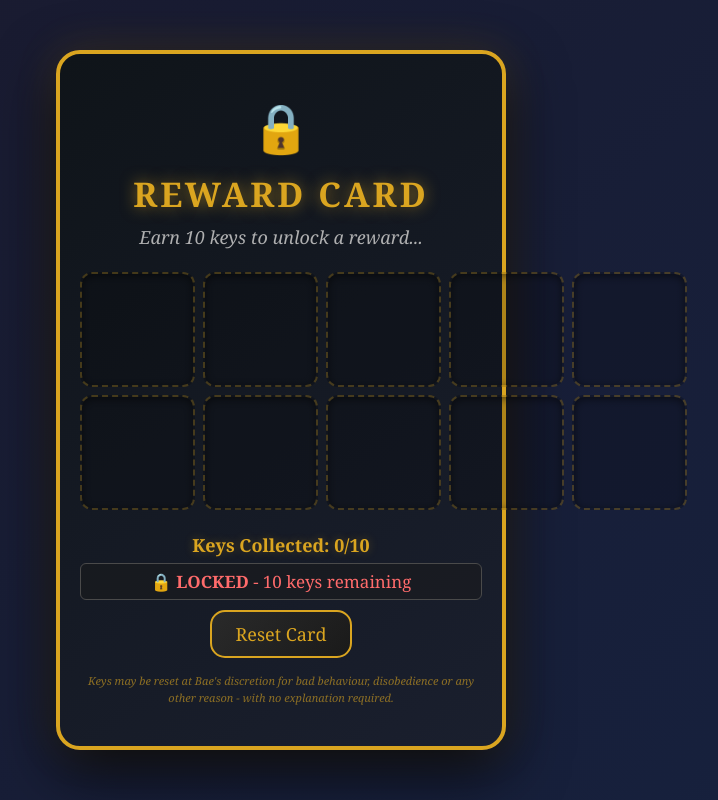
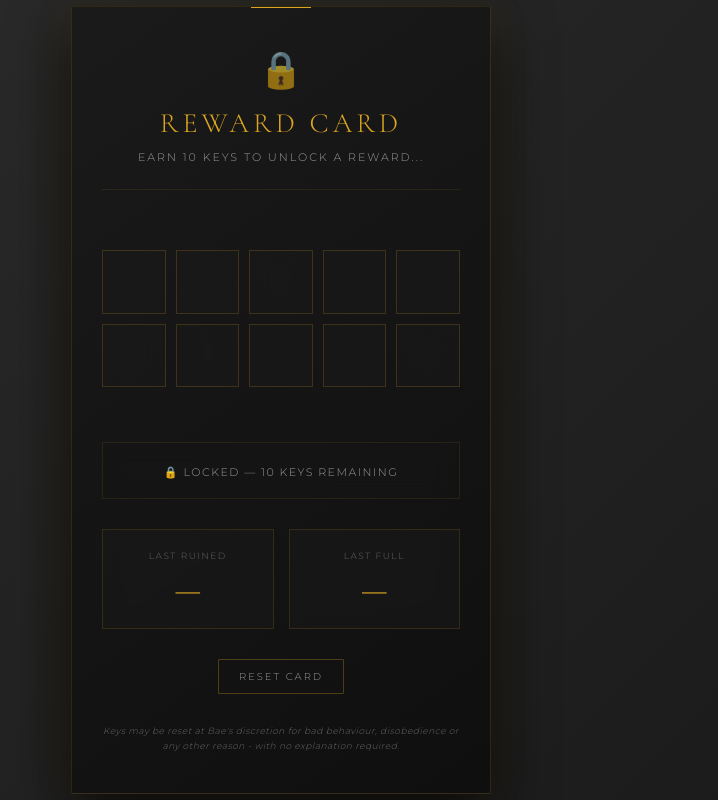
Before and after one commit to SynthzillaPrime/reward-card, a React (Vite) app: page / in a window 1280 px wide. Shown: the whole page, without its empty margins (359-1077 px from the left). Built offline with nearby package versions, Linux system fonts and the light colour scheme.

Commit message:
Vibe Ship

```diff
--- a/index.html
+++ b/index.html
@@ -4,6 +4,12 @@
         <meta charset="UTF-8" />
         <link rel="icon" type="image/svg+xml" href="/vite.svg" />
         <meta name="viewport" content="width=device-width, initial-scale=1.0" />
+        <link rel="preconnect" href="https://fonts.googleapis.com" />
+        <link rel="preconnect" href="https://fonts.gstatic.com" crossorigin />
+        <link
+            href="https://fonts.googleapis.com/css2?family=Cormorant+Garamond:ital,wght@0,300;1,300&family=Montserrat:wght@300&display=swap"
+            rel="stylesheet"
+        />
         <title>Reward Card</title>
     </head>
     <body>
--- a/src/App.css
+++ b/src/App.css
@@ -1,240 +1,223 @@
 body {
     margin: 0;
-    padding: 10px;
-    background: linear-gradient(135deg, #1a1a2e 0%, #16213e 100%);
-    font-family: "Georgia", serif;
+    padding: 0;
+    background: linear-gradient(135deg, #2c2c2c 0%, #1a1a1a 100%);
+    font-family: "Montserrat", sans-serif;
+    font-weight: 300;
+    color: #999;
     display: flex;
     justify-content: center;
     align-items: center;
     min-height: 100vh;
     touch-action: manipulation;
-    box-sizing: border-box;
 }
 
 .card {
-    background: linear-gradient(145deg, #0f1419 0%, #1a1f2e 100%);
-    border-radius: 24px;
-    padding: 40px 20px;
+    background: linear-gradient(145deg, #1a1a1a 0%, #0f0f0f 100%);
+    border-radius: 2px;
+    padding: 40px 30px;
     box-shadow:
         0 20px 60px rgba(0, 0, 0, 0.8),
-        0 0 40px rgba(218, 165, 32, 0.2);
-    width: 95vw;
-    max-width: 450px;
-    height: 90vh;
-    max-height: 700px;
-    border: 4px solid #daa520;
+        0 0 40px rgba(218, 165, 32, 0.1);
+    width: 90vw;
+    max-width: 420px;
+    border: 1px solid rgba(218, 165, 32, 0.15);
     position: relative;
     display: flex;
     flex-direction: column;
     box-sizing: border-box;
-    justify-content: space-between;
+}
+
+/* Gold line accent at top */
+.card::after {
+    content: "";
+    position: absolute;
+    top: 0;
+    left: 50%;
+    transform: translateX(-50%);
+    width: 60px;
+    height: 1px;
+    background: #daa520;
+}
+
+.header {
+    text-align: center;
+    padding-bottom: 25px;
+    border-bottom: 1px solid rgba(218, 165, 32, 0.1);
+    margin-bottom: 30px;
+}
+
+.lock-icon {
+    font-size: 36px;
+    opacity: 0.6;
+    margin-bottom: 15px;
+    display: block;
+}
+
+h1 {
+    font-family: "Cormorant Garamond", serif;
+    font-weight: 300;
+    color: #daa520;
+    margin: 0;
+    font-size: 28px;
+    letter-spacing: 4px;
+    text-transform: uppercase;
+}
+
+.subtitle {
+    color: #999;
+    font-size: 11px;
+    letter-spacing: 2px;
+    text-transform: uppercase;
+    margin-top: 10px;
+    font-family: "Montserrat", sans-serif;
+}
+
+/* Functionality-related styles (stubs for later) */
+.stamps-container {
+    display: grid;
+    grid-template-columns: repeat(5, 1fr);
+    gap: 10px;
+    margin-top: 30px;
+    margin-bottom: 30px;
+}
+
+.stamp {
+    aspect-ratio: 1 / 1;
+    border: 1px solid rgba(218, 165, 32, 0.2);
+    background: rgba(26, 26, 26, 0.5);
+    border-radius: 0;
+    backdrop-filter: blur(10px);
+    display: flex;
+    align-items: center;
+    justify-content: center;
+    cursor: pointer;
+    transition: all 0.4s cubic-bezier(0.4, 0, 0.2, 1);
+    position: relative;
+    overflow: hidden;
+}
+
+.stamp.stamped {
+    background: rgba(218, 165, 32, 0.08);
+    border: 1px solid rgba(218, 165, 32, 0.5);
+    box-shadow:
+        inset 0 0 20px rgba(218, 165, 32, 0.1),
+        0 0 15px rgba(218, 165, 32, 0.2);
+}
+
+.key {
+    font-size: 28px;
+    opacity: 0;
+    transform: scale(0.8);
+    transition: all 0.4s cubic-bezier(0.4, 0, 0.2, 1);
+    filter: drop-shadow(0 0 8px rgba(218, 165, 32, 0.6));
+}
+
+.stamp.stamped .key {
+    opacity: 1;
+    transform: scale(1);
+}
+
+.lock-status {
+    background: rgba(26, 26, 26, 0.3);
+    border: 1px solid rgba(218, 165, 32, 0.1);
+    padding: 18px;
+    text-align: center;
+    margin-top: 25px;
+    backdrop-filter: blur(10px);
+}
+
+#status-text {
+    font-size: 11px;
+    color: #999;
+    text-transform: uppercase;
+    letter-spacing: 1.5px;
+    font-weight: 300;
+}
+
+.days-tracker {
+    display: grid;
+    grid-template-columns: 1fr 1fr;
+    gap: 15px;
+    margin-top: 30px;
+}
+
+.day-count {
+    background: rgba(26, 26, 26, 0.5);
+    padding: 20px 15px;
+    text-align: center;
+    border: 1px solid rgba(218, 165, 32, 0.15);
+    backdrop-filter: blur(10px);
+    cursor: pointer;
+    position: relative;
+}
+
+.date-input {
+    position: absolute;
+    opacity: 0;
+    pointer-events: none;
+}
+
+.day-count-label {
+    font-size: 9px;
+    color: #666;
+    margin-bottom: 8px;
+    text-transform: uppercase;
+    font-weight: 300;
+    letter-spacing: 1.5px;
+}
+
+.day-count-number {
+    font-family: "Cormorant Garamond", serif;
+    font-size: 32px;
+    font-weight: 300;
+    color: #daa520;
+}
+
+.reset-btn {
+    background: transparent;
+    border: 1px solid rgba(218, 165, 32, 0.3);
+    color: #999;
+    font-family: "Montserrat", sans-serif;
+    font-weight: 300;
+    text-transform: uppercase;
+    letter-spacing: 2px;
+    font-size: 10px;
+    padding: 10px 20px;
+    margin: 30px auto 0;
+    cursor: pointer;
+    transition: all 0.3s ease;
+    border-radius: 1px;
+}
+
+.reset-btn:hover {
+    border-color: #daa520;
+    color: #daa520;
 }
 
 .fine-print {
     text-align: center;
-    font-size: clamp(9px, 2.5vw, 11px);
-    color: #daa520;
-    margin-top: 15px;
-    line-height: 1.5;
-    opacity: 0.6;
+    font-size: 9px;
+    color: #666;
+    margin-top: 30px;
+    line-height: 1.6;
+    letter-spacing: 0.5px;
     font-style: italic;
 }
 
-.card::before {
-    content: "";
-    position: absolute;
-    top: -2px;
-    left: -2px;
-    right: -2px;
-    bottom: -2px;
-    background: linear-gradient(45deg, #daa520, #b8860b, #daa520);
-    border-radius: 22px;
-    z-index: -1;
-    opacity: 0.3;
-}
-
-.header {
+.reward {
+    display: none;
     text-align: center;
-    margin-bottom: 8px;
-}
-
-h1 {
+    margin-top: 20px;
+    padding: 15px;
+    border: 1px solid #daa520;
     color: #daa520;
-    margin: 0;
-    font-size: clamp(26px, 8vw, 34px);
-    text-shadow: 0 0 15px rgba(218, 165, 32, 0.6);
-    letter-spacing: 3px;
+    font-family: "Cormorant Garamond", serif;
+    font-size: 18px;
+    letter-spacing: 2px;
     text-transform: uppercase;
-}
-
-.lock-icon {
-    font-size: clamp(36px, 12vw, 48px);
-    margin-bottom: 12px;
-}
-
-.subtitle {
-    color: #c0c0c0;
-    font-style: italic;
-    margin-top: 8px;
-    font-size: clamp(14px, 4vw, 18px);
-    opacity: 0.9;
-}
-
-.description {
-    text-align: center;
-    color: #daa520;
-    margin-bottom: 25px;
-    font-size: 20px;
-    line-height: 1.6;
-    font-weight: bold;
-    letter-spacing: 1px;
-}
-
-.stamps-container {
-    display: grid;
-    grid-template-columns: repeat(5, 2fr);
-    gap: 8px;
-    margin: 15px 0;
-    flex-grow: 1;
-}
-
-.stamp {
-    aspect-ratio: 1;
-    border: 2px dashed #daa52044;
-    border-radius: 12px;
-    background: rgba(0, 0, 0, 0.2);
-    cursor: pointer;
-    display: flex;
-    align-items: center;
-    justify-content: center;
-    font-size: clamp(18px, 5vw, 24px);
-    transition: all 0.3s ease;
-    position: relative;
-    box-shadow: inset 0 2px 8px rgba(0, 0, 0, 0.5);
-}
-
-.stamp:hover {
-    background: #252525;
-    border-color: #6a6a6a;
-    transform: scale(1.05);
-    box-shadow: 0 0 15px rgba(218, 165, 32, 0.2);
-}
-
-.stamp.stamped {
-    background: linear-gradient(135deg, #1a1a1a 0%, #2a2a2a 100%);
-    border-color: #daa520;
-    cursor: pointer;
-    box-shadow:
-        0 0 20px rgba(218, 165, 32, 0.4),
-        inset 0 0 10px rgba(218, 165, 32, 0.2);
-}
-
-.stamp.stamped:hover {
-    transform: scale(1.05);
-    opacity: 0.8;
-    box-shadow: 0 0 25px rgba(218, 165, 32, 0.6);
-}
-
-.key {
-    display: none;
-    color: #daa520;
-    font-size: clamp(20px, 6vw, 28px);
-    filter: drop-shadow(0 0 12px rgba(218, 165, 32, 0.9));
-    animation: keyAppear 0.5s ease;
-}
-
-.stamp.stamped .key {
-    display: block;
-}
-
-@keyframes keyAppear {
-    0% {
-        transform: scale(0) rotate(-180deg);
-        opacity: 0;
-    }
-    50% {
-        transform: scale(1.3) rotate(10deg);
-    }
-    100% {
-        transform: scale(1) rotate(0deg);
-        opacity: 1;
-    }
-}
-
-.reward {
-    background: linear-gradient(135deg, #daa520 0%, #b8860b 100%);
-    color: #1a1a1a;
-    padding: 12px;
-    border-radius: 10px;
-    text-align: center;
-    margin-top: 15px;
-    font-size: clamp(16px, 5vw, 20px);
-    font-weight: bold;
-    display: none;
-    animation: rewardAppear 0.6s ease;
-    box-shadow: 0 0 30px rgba(218, 165, 32, 0.6);
 }
 
 .reward.show {
     display: block;
 }
-
-@keyframes rewardAppear {
-    0% {
-        transform: scale(0.8);
-        opacity: 0;
-    }
-    100% {
-        transform: scale(1);
-        opacity: 1;
-    }
-}
-
-.counter {
-    text-align: center;
-    color: #daa520;
-    font-size: clamp(14px, 4vw, 18px);
-    margin-top: 8px;
-    font-weight: bold;
-    text-shadow: 0 0 10px rgba(218, 165, 32, 0.3);
-}
-
-.reset-btn {
-    display: block;
-    margin: 10px auto 0;
-    padding: 10px 24px;
-    background: linear-gradient(135deg, #2a2a2a 0%, #1a1a1a 100%);
-    border: 2px solid #daa520;
-    border-radius: 15px;
-    color: #daa520;
-    font-size: clamp(14px, 3.5vw, 18px);
-    cursor: pointer;
-    transition: all 0.3s ease;
-    font-family: "Georgia", serif;
-}
-
-.reset-btn:hover {
-    background: linear-gradient(135deg, #daa520 0%, #b8860b 100%);
-    color: #1a1a1a;
-    transform: scale(1.05);
-    box-shadow: 0 0 20px rgba(218, 165, 32, 0.5);
-}
-
-.lock-status {
-    text-align: center;
-    margin-top: 6px;
-    padding: 6px;
-    background: rgba(26, 26, 26, 0.5);
-    border-radius: 6px;
-    border: 1px solid #4a4a4a;
-}
-
-.lock-status-locked {
-    color: #ff6b6b;
-    font-size: clamp(14px, 3.5vw, 17px);
-}
-
-.lock-status-unlocked {
-    color: #51cf66;
-    font-size: clamp(14px, 3.5vw, 17px);
-}
--- a/src/App.jsx
+++ b/src/App.jsx
@@ -1,13 +1,20 @@
-import { useState } from 'react'
-import './App.css'
+import { useState, useEffect } from "react";
+import "./App.css";
 
 function App() {
   const [stampedIndices, setStampedIndices] = useState([]);
+  const [lastRuinedDate, setLastRuinedDate] = useState(
+    localStorage.getItem("lastRuinedDate") || "",
+  );
+  const [lastFullDate, setLastFullDate] = useState(
+    localStorage.getItem("lastFullDate") || "",
+  );
+
   const totalKeys = 10;
 
   const toggleStamp = (index) => {
     if (stampedIndices.includes(index)) {
-      setStampedIndices(stampedIndices.filter(i => i !== index));
+      setStampedIndices(stampedIndices.filter((i) => i !== index));
     } else {
       setStampedIndices([...stampedIndices, index]);
     }
@@ -18,13 +25,33 @@ function App() {
   };
 
   const stampCount = stampedIndices.length;
-  const keysRemaining = totalKeys - stampCount;
   const isUnlocked = stampCount === totalKeys;
+
+  const calculateDays = (dateString) => {
+    if (!dateString) return "—";
+    const selectedDate = new Date(dateString);
+    const today = new Date();
+    today.setHours(0, 0, 0, 0);
+    selectedDate.setHours(0, 0, 0, 0);
+    const diffTime = today - selectedDate;
+    const diffDays = Math.floor(diffTime / (1000 * 60 * 60 * 24));
+    return diffDays < 0 ? 0 : diffDays;
+  };
+
+  const handleDateChange = (type, value) => {
+    if (type === "ruined") {
+      setLastRuinedDate(value);
+      localStorage.setItem("lastRuinedDate", value);
+    } else {
+      setLastFullDate(value);
+      localStorage.setItem("lastFullDate", value);
+    }
+  };
 
   return (
     <div className="card">
       <div className="header">
-        <div className="lock-icon">🔒</div>
+        <span className="lock-icon">🔒</span>
         <h1>REWARD CARD</h1>
         <div className="subtitle">Earn 10 keys to unlock a reward...</div>
       </div>
@@ -33,7 +60,7 @@ function App() {
         {[...Array(totalKeys)].map((_, index) => (
           <div
             key={index}
-            className={`stamp ${stampedIndices.includes(index) ? 'stamped' : ''}`}
+            className={`stamp ${stampedIndices.includes(index) ? "stamped" : ""}`}
             onClick={() => toggleStamp(index)}
           >
             <span className="key">🗝️</span>
@@ -41,34 +68,68 @@ function App() {
         ))}
       </div>
 
-      <div className="counter">
-        Keys Collected: <span id="count">{stampCount}</span>/{totalKeys}
+      <div className="lock-status">
+        <span
+          id="status-text"
+          style={{ color: isUnlocked ? "#daa520" : "#999" }}
+        >
+          {isUnlocked
+            ? "🔓 UNLOCKED — ALL KEYS COLLECTED"
+            : `🔒 LOCKED — ${totalKeys - stampCount} KEYS REMAINING`}
+        </span>
       </div>
 
-      <div className="lock-status">
-        {!isUnlocked ? (
-          <div className="lock-status-locked" id="locked-status">
-            🔒 <strong>LOCKED</strong> - <span id="keys-remaining">{keysRemaining}</span> keys remaining
+      <div className="days-tracker">
+        <div
+          className="day-count"
+          onClick={() =>
+            document.getElementById("last-ruined-input").showPicker()
+          }
+        >
+          <div className="day-count-label">LAST RUINED</div>
+          <input
+            type="date"
+            id="last-ruined-input"
+            className="date-input"
+            value={lastRuinedDate}
+            onChange={(e) => handleDateChange("ruined", e.target.value)}
+          />
+          <div className="day-count-number" id="last-ruined-display">
+            {calculateDays(lastRuinedDate)}
           </div>
-        ) : (
-          <div className="lock-status-unlocked" id="unlocked-status">
-            🔓 <strong>UNLOCKED!</strong> - All keys collected
+        </div>
+        <div
+          className="day-count"
+          onClick={() =>
+            document.getElementById("last-full-input").showPicker()
+          }
+        >
+          <div className="day-count-label">LAST FULL</div>
+          <input
+            type="date"
+            id="last-full-input"
+            className="date-input"
+            value={lastFullDate}
+            onChange={(e) => handleDateChange("full", e.target.value)}
+          />
+          <div className="day-count-number" id="last-full-display">
+            {calculateDays(lastFullDate)}
           </div>
-        )}
+        </div>
       </div>
 
-      <div className={`reward ${isUnlocked ? 'show' : ''}`} id="reward">
-        🔓 LOCK RELEASED! 🔓<br />
-        You've earned your freedom!
-      </div>
+      <div className={`reward ${isUnlocked ? "show" : ""}`}>Lock Released</div>
 
-      <button className="reset-btn" onClick={resetCard}>Reset Card</button>
+      <button className="reset-btn" onClick={resetCard}>
+        Reset Card
+      </button>
 
       <div className="fine-print">
-        Keys may be reset at Bae's discretion for bad behaviour, disobedience or any other reason - with no explanation required.
+        Keys may be reset at Bae's discretion for bad behaviour, disobedience or
+        any other reason - with no explanation required.
       </div>
     </div>
-  )
+  );
 }
 
-export default App
+export default App;
```
